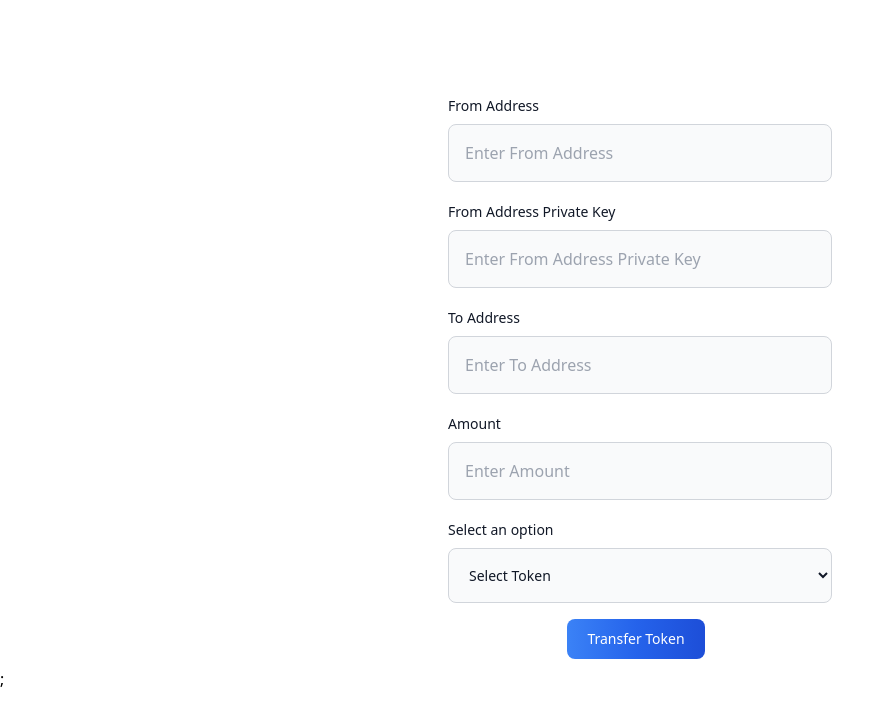
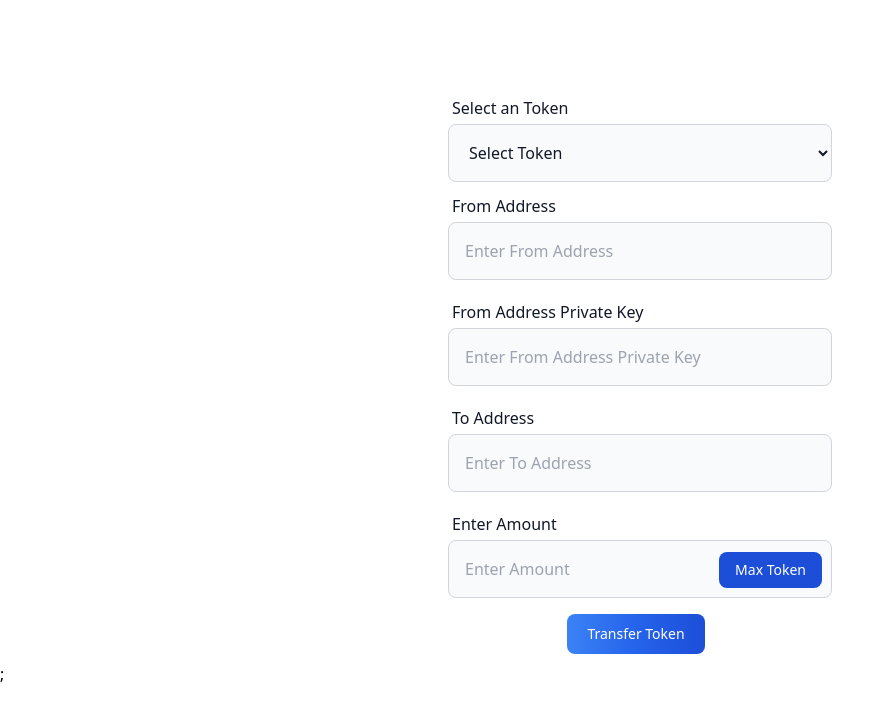
Before and after one commit to vinayakhiwse/token-transfer, a Next.js app: page / in a window 1280 px wide. Shown: the top 726 px of the page, without its empty margins (0-895 px from the left). Built offline with nearby package versions, Linux system fonts and the light colour scheme.

Commit message:
added-changes

```diff
--- a/src/pages/index.js
+++ b/src/pages/index.js
@@ -126,10 +126,30 @@ export default function Home() {
   return (
     <main className="mt-24">
       <form className="max-w-sm mx-auto" onSubmit={handleSubmit}>
+        <label
+          htmlFor="Token"
+          className="block mb-1 mt-3 ps-1 text-base font-medium text-gray-900"
+        >
+          Select an Token
+        </label>
+        <select
+          id="Token"
+          name="Token"
+          value={data.Token}
+          onChange={handleChange}
+          className="bg-gray-50 border border-gray-300 text-gray-900 text-base rounded-lg focus:ring-blue-500 focus:border-blue-500 block w-full p-4 dark:bg-gray-700 dark:border-gray-600 dark:placeholder-gray-400 dark:text-white dark:focus:ring-blue-500 dark:focus:border-blue-500"
+          required
+        >
+          <option selected>Select Token</option>
+          <option value="b4b">b4b</option>
+          <option value="b4re">b4re</option>
+          <option value="b4rc">b4rc</option>
+          <option value="matic">matic</option>
+        </select>
         <div className="mb-5">
           <label
             htmlFor="large-input"
-            className="block mb-2 text-sm font-medium text-gray-900 dark:text-white"
+            className="block mb-1 mt-3 ps-1 text-base font-medium text-gray-900"
           >
             From Address
           </label>
@@ -147,7 +167,7 @@ export default function Home() {
         <div className="mb-5">
           <label
             htmlFor="large-input"
-            className="block mb-2 text-sm font-medium text-gray-900 dark:text-white"
+            className="block mb-1 mt-3 ps-1 text-base font-medium text-gray-900"
           >
             From Address Private Key
           </label>
@@ -165,7 +185,7 @@ export default function Home() {
         <div className="mb-5">
           <label
             htmlFor="large-input"
-            className="block mb-2 text-sm font-medium text-gray-900 dark:text-white"
+            className="block mb-1 mt-3 ps-1 text-base font-medium text-gray-900"
           >
             To Address
           </label>
@@ -180,13 +200,13 @@ export default function Home() {
             required
           />
         </div>
-        <div className="mb-5">
-          <label
-            htmlFor="large-input"
-            className="block mb-2 text-sm font-medium text-gray-900 dark:text-white"
-          >
-            Amount
-          </label>
+        <label
+          htmlFor="search"
+          className="block mb-1 mt-3 ps-1 text-base font-medium text-gray-900"
+        >
+          Enter Amount
+        </label>
+        <div className="relative">
           <input
             type="number"
             id="large-input"
@@ -194,30 +214,16 @@ export default function Home() {
             placeholder="Enter Amount"
             value={data.Amount}
             onChange={handleChange}
-            className="block w-full p-4 text-gray-900 border border-gray-300 rounded-lg bg-gray-50 text-base focus:ring-blue-500 focus:border-blue-500 dark:bg-gray-700 dark:border-gray-600 dark:placeholder-gray-400 dark:text-white dark:focus:ring-blue-500 dark:focus:border-blue-500"
+            className="block w-full p-4 ps-4 text-base text-gray-900 border border-gray-300 rounded-lg bg-gray-50 focus:ring-blue-500 focus:border-blue-500 dark:bg-gray-700 dark:border-gray-600 dark:placeholder-gray-400 dark:text-white dark:focus:ring-blue-500 dark:focus:border-blue-500"
             required
           />
+          <button
+            type="button"
+            className="text-white absolute end-2.5 bottom-2.5 bg-blue-700 hover:bg-blue-800 focus:ring-4 focus:outline-none focus:ring-blue-300 font-medium rounded-lg text-sm px-4 py-2 dark:bg-blue-600 dark:hover:bg-blue-700 dark:focus:ring-blue-800"
+          >
+            Max Token
+          </button>
         </div>
-        <label
-          htmlFor="tokenoption"
-          className="block mb-2 text-sm font-medium text-gray-900 dark:text-white"
-        >
-          Select an option
-        </label>
-        <select
-          id="tokenoption"
-          name="Token"
-          value={data.Token}
-          onChange={handleChange}
-          className="bg-gray-50 border border-gray-300 text-gray-900 text-sm rounded-lg focus:ring-blue-500 focus:border-blue-500 block w-full p-4 dark:bg-gray-700 dark:border-gray-600 dark:placeholder-gray-400 dark:text-white dark:focus:ring-blue-500 dark:focus:border-blue-500"
-          required
-        >
-          <option defaultValue="Select Token">Select Token</option>
-          <option value="b4b">b4b</option>
-          <option value="b4re">b4re</option>
-          <option value="b4rc">b4rc</option>
-          <option value="matic">matic</option>
-        </select>
         <div>{errorMessage && errorMessage}</div>
         <div className="w-full flex items-center justify-center mt-4">
           {loading ? (
```
Also changed, not shown: src/components/Model.jsx (+47 -1 lines).
